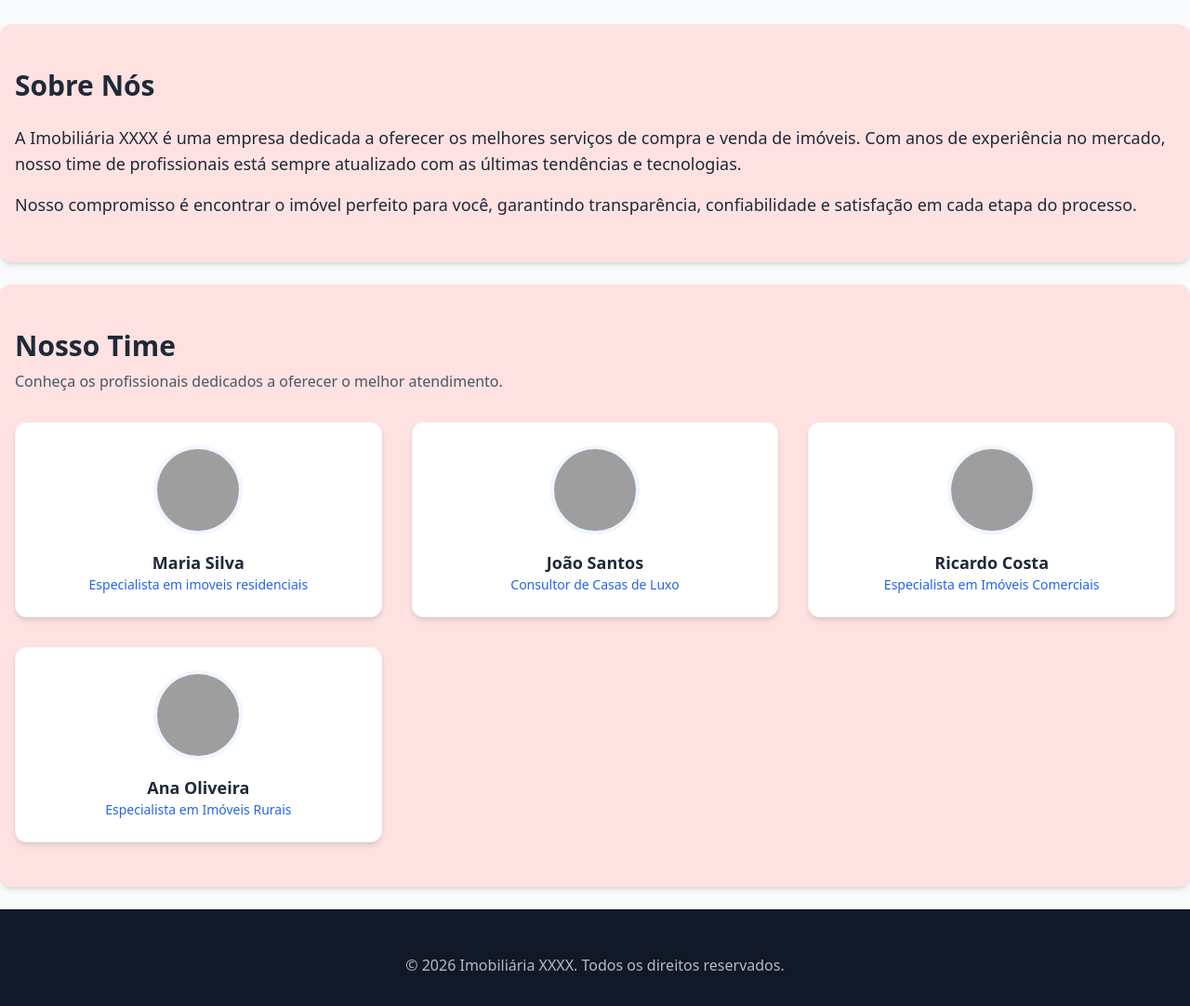
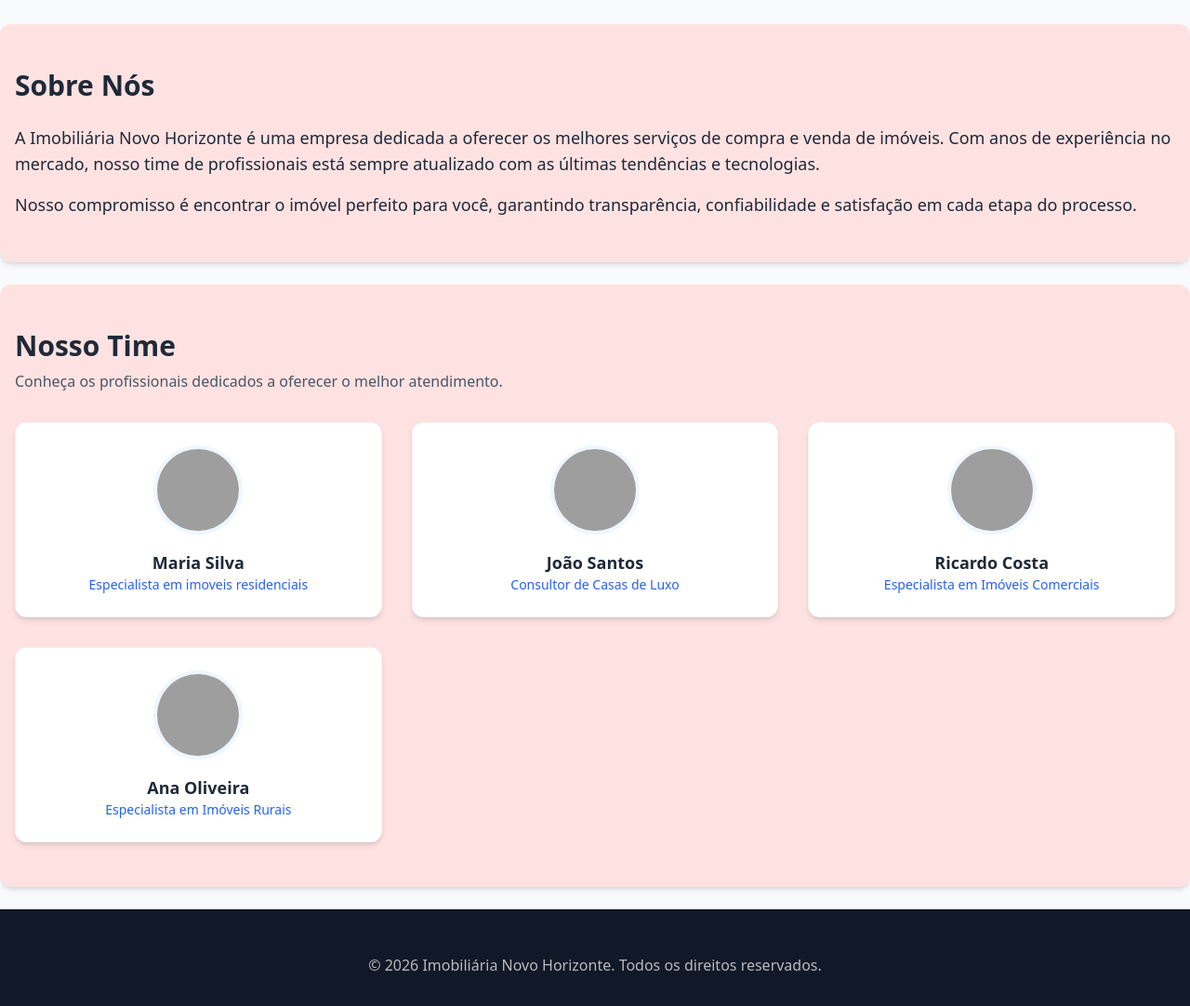
Before and after one commit to AmaranteB/PI1-site-imobiliaria, a plain HTML site: page index.html in a window 1280 px wide. Shown: the part 780-1862 px from the top of the page at 93% size. Drawn offline with nearby package versions, Linux system fonts and the light colour scheme; grey boxes are pictures that could not be loaded.

Commit message:
primeiro commit

```diff
--- a/index.html
+++ b/index.html
@@ -3,7 +3,7 @@
 <head>
     <meta charset="UTF-8">
     <meta name="viewport" content="width=device-width, initial-scale=1.0">
-    <title>Imobiliária XXXX - Catálogo</title>
+    <title>Imobiliária Novo Horizonte - Catálogo</title>
 
     <!-- Pacotes e links -->
     <script src="https://cdn.tailwindcss.com"></script>
@@ -25,7 +25,7 @@
             <div class="flex items-center gap-2">
                 <div class="bg-blue-600 text-white p-2 rounded-lg text-2xl">Logo</div>
                 <div>
-                    <h1 class="text-xl font-bold leading-none">Imobiliária XXXX</h1>
+                    <h1 class="text-xl font-bold leading-none">Imobiliária Novo Horizonte</h1>
                     <p class="text-xs text-gray-500">Seu imóvel dos sonhos</p>
                 </div>
             </div>
@@ -74,7 +74,7 @@
 <!-- section sobre nos -->
     <section id="sobre" class="max-w-7xl mx-auto px-4 py-12 bg-red-100 rounded-xl shadow-md">
         <h2 class="text-3xl font-bold mb-6">Sobre Nós</h2>
-        <p class="text-lg mb-4">A Imobiliária XXXX é uma empresa dedicada a oferecer os melhores serviços de compra e venda de imóveis. Com anos de experiência no mercado, nosso time de profissionais está sempre atualizado com as últimas tendências e tecnologias.</p>
+        <p class="text-lg mb-4">A Imobiliária Novo Horizonte é uma empresa dedicada a oferecer os melhores serviços de compra e venda de imóveis. Com anos de experiência no mercado, nosso time de profissionais está sempre atualizado com as últimas tendências e tecnologias.</p>
         <p class="text-lg">Nosso compromisso é encontrar o imóvel perfeito para você, garantindo transparência, confiabilidade e satisfação em cada etapa do processo.</p>
     </section>
     <br>
@@ -112,7 +112,7 @@
 <br>
     <!-- section roda pé -->
     <footer class="bg-gray-900 text-white py-12 text-center">
-        <p class="opacity-70">&copy; 2026 Imobiliária XXXX. Todos os direitos reservados.</p>
+        <p class="opacity-70">&copy; 2026 Imobiliária Novo Horizonte. Todos os direitos reservados.</p>
     </footer>
 
 
```
Also changed, not shown: README.md.
